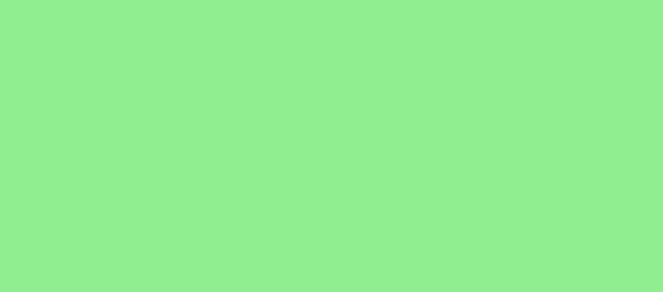
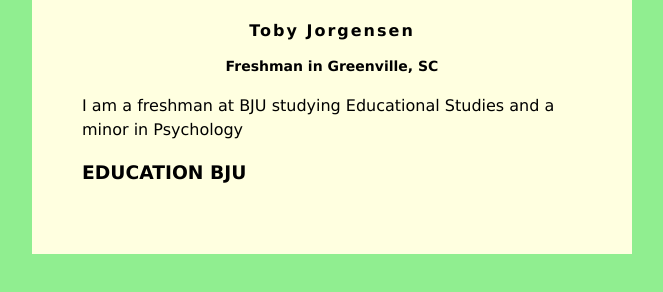
Before and after one commit to Tobyjorg/Tobyjorg.github.io, a plain HTML site: page index.html in a window 1280 px wide. Shown: the whole page, without its empty margins (308-971 px from the left). Drawn offline with Linux system fonts and the light colour scheme.

Commit message:
Update index.html

```diff
--- a/index.html
+++ b/index.html
@@ -7,3 +7,36 @@ body {
   }
   #content {
       background: lightyellow;
+      min-width: 200px;
+      max-width: 500px;
+      padding: 50px;
+      margin: auto;
+      margin-top: -50px;
+      line-height: 150%;
+     }
+h1   {
+     letter-spacing: 2px;
+     font-size: 16px;
+     text-align: center;
+     }
+h2   {
+     font-size: 14px;
+     text-align: center;
+     }
+h3   {
+     font-sixe: 12px;
+     }
+</style>
+</head>
+<body>
+     <div id="content">
+          <h1>Toby Jorgensen</h1>
+          <h2>Freshman in Greenville, SC</h2>
+          <p>I am a freshman at BJU studying Educational Studies and a minor in Psychology</p>
+     <h3>EDUCATION</h3?
+          Educational Studies<br>
+          BJU
+          </div>
+
+</body>
+</html>
```
